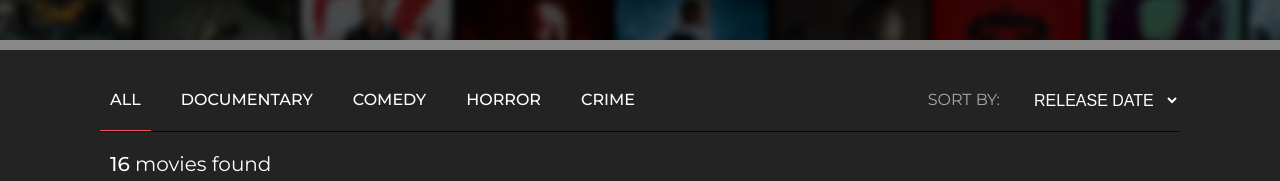
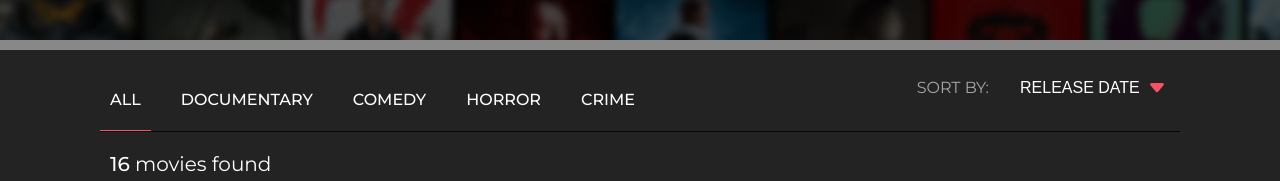
Before and after one commit to KseniyaYatskevich/ReactJSGlobalMentoring, a React app: page / in a window 1280 px wide. Shown: the part 292-473 px from the top of the page. Built offline with nearby package versions, Linux system fonts and the light colour scheme.

Commit message:
fix: fixed selected dropdown

```diff
--- /dev/null
+++ b/src/components/DropDown/DropDown.module.scss
@@ -0,0 +1,28 @@
+.select {
+    cursor: pointer;
+    display: flex;
+    align-items: center;
+    justify-content: space-between;
+    box-sizing: border-box;
+    width: 100%;
+    padding: 8px 40px 8px 15px;
+    font-size: 16px;
+    line-height: 20px;
+    text-transform: uppercase;
+    color: #ffffff;
+    background-color: #232323;
+    border: 0;
+    border-radius: 3px;
+    appearance: none;
+}
+
+.dropdown {
+    position: relative;
+
+    .icon {
+        pointer-events: none;
+        position: absolute;
+        top: 13px;
+        inset-inline-end: 12px;
+    }
+}
--- /dev/null
+++ b/src/components/DropDown/DropDown.tsx
@@ -0,0 +1,29 @@
+import { ChangeEvent } from 'react';
+import ChevronDown from '../../asset/images/chevron.svg';
+
+import styles from './DropDown.module.scss';
+
+interface IDropdownProps {
+    options: {
+        value: string;
+        text: string;
+    }[];
+    selected: string;
+    id?: string;
+    onChange: (e: ChangeEvent<HTMLSelectElement>) => void;
+}
+
+export const Dropdown = ({ options, selected, onChange, id }: IDropdownProps) => {
+    return (
+        <div className={styles.dropdown}>
+            <select className={styles.select} id={id} value={selected} onChange={onChange}>
+                {options.map((item) => (
+                    <option key={item.value} value={item.value}>
+                        {item.text}
+                    </option>
+                ))}
+            </select>
+            <img className={styles.icon} src={ChevronDown} alt="" width={22} height={10} aria-hidden="true" />
+        </div>
+    );
+};
--- a/src/components/Navigation/Navigation.module.scss
+++ b/src/components/Navigation/Navigation.module.scss
@@ -32,30 +32,3 @@
     text-decoration: none;
     color: #ffffff;
 }
-
-.selector {
-    display: flex;
-    align-items: center;
-    gap: 20px;
-}
-
-.label {
-    font-weight: 400;
-    font-size: 16px;
-    line-height: 20px;
-    text-transform: uppercase;
-    color: #ffffff;
-    opacity: 0.6;
-}
-
-.selectWrapper {
-    border: none;
-    background: #232323;
-    padding: 10px;
-    color: #ffffff;
-    font-weight: 500;
-    font-size: 16px;
-    line-height: 20px;
-    text-transform: uppercase;
-    cursor: pointer;
-}
--- a/src/components/Navigation/Navigation.tsx
+++ b/src/components/Navigation/Navigation.tsx
@@ -1,6 +1,8 @@
 import { clsx } from 'clsx';
 
 import { genres } from './data';
+
+import { SortingDropdown } from '../SortingDropdown/SortingDropdown';
 
 import styles from './Navigation.module.scss';
 
@@ -33,18 +35,7 @@ export const Navigation = ({ selectedGenre, handleToggle }: NavigationProps) =>
                 })}
             </ul>
             <div className={styles.selector}>
-                <span className={styles.label}>Sort by:</span>
-                <select className={styles.selectWrapper}>
-                    <option className={styles.selectItem} value="release date" defaultValue="release date">
-                        release date
-                    </option>
-                    <option className={styles.selectItem} value="rating">
-                        rating
-                    </option>
-                    <option className={styles.selectItem} value="popularity">
-                        popularity
-                    </option>
-                </select>
+                <SortingDropdown />
             </div>
         </div>
     );
--- /dev/null
+++ b/src/components/SortingDropdown/SortingDropDown.module.scss
@@ -0,0 +1,17 @@
+.sortingDropdown {
+    display: flex;
+    align-items: center;
+    justify-content: flex-end;
+    margin-bottom: 0;
+    padding: 0;
+    gap: 16px;
+}
+
+.label {
+    font-weight: 400;
+    font-size: 16px;
+    line-height: 20px;
+    text-transform: uppercase;
+    color: #ffffff;
+    opacity: 0.6;
+}
--- /dev/null
+++ b/src/components/SortingDropdown/SortingDropdown.tsx
@@ -0,0 +1,36 @@
+import { ChangeEvent } from 'react';
+import { Dropdown } from '../DropDown/DropDown';
+
+import styles from './SortingDropDown.module.scss';
+
+export const SortingDropdown = () => {
+    const sortByParam = 'release_date';
+
+    const sortByOptions = [
+        {
+            value: 'release_date',
+            text: 'release date'
+        },
+        {
+            value: 'vote_count',
+            text: 'popularity'
+        },
+        {
+            value: 'vote_average',
+            text: 'rating'
+        }
+    ];
+
+    const onSortSelect = (e: ChangeEvent<HTMLSelectElement>) => {
+        console.log(e.target.value);
+    };
+
+    return (
+        <div className={styles.sortingDropdown}>
+            <label className={styles.label} htmlFor="sortingDropdown">
+                Sort by:
+            </label>
+            <Dropdown options={sortByOptions} id="sortingDropdown" selected={sortByParam} onChange={onSortSelect} />
+        </div>
+    );
+};
```
Also changed, not shown: src/asset/images/chevron.svg (added).
